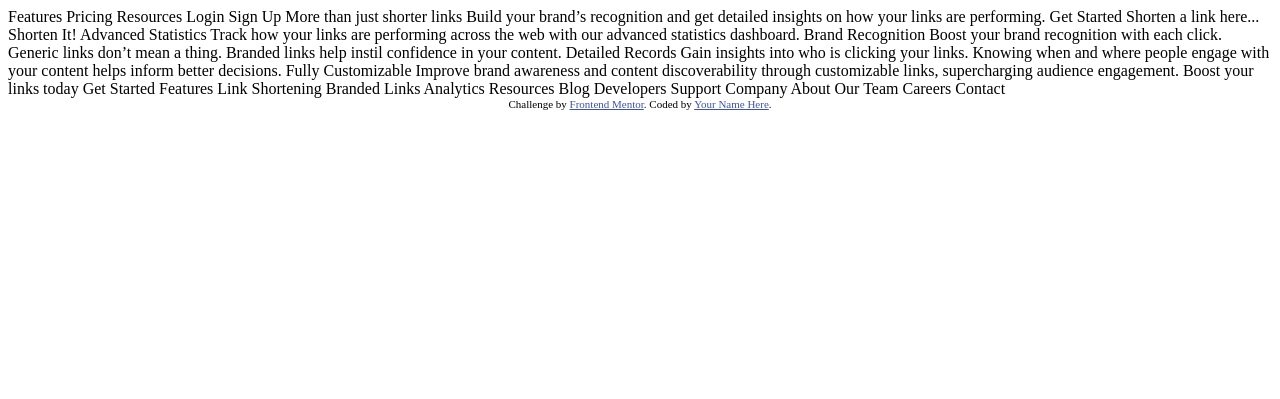
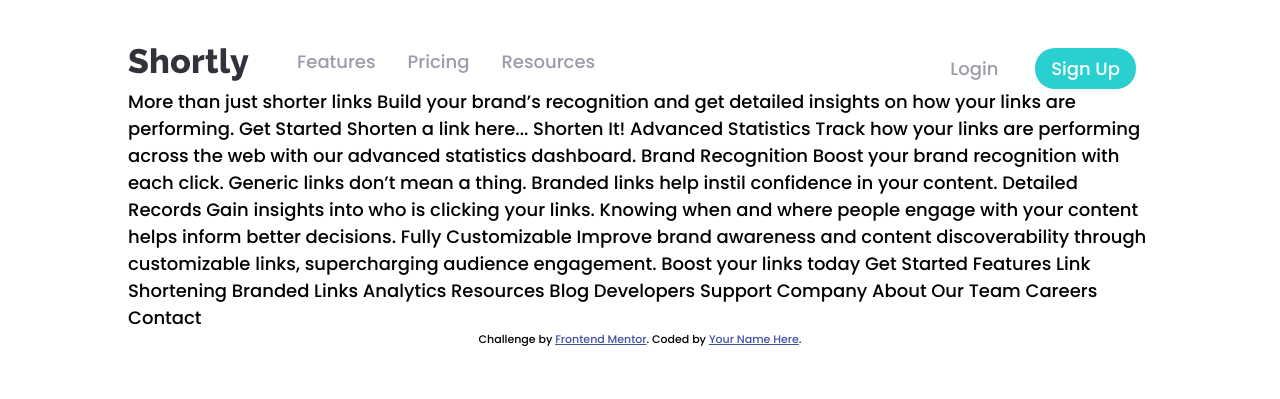
Before and after one commit to faroukbelaid09/url-shorten, a website built with webpack: page src/views/index.html in a window 1280 px wide. Built offline with nearby package versions, Linux system fonts and the light colour scheme; files whose address does not match are found by name.

Commit message:
add header to page

```diff
--- a/src/js/index.js
+++ b/src/js/index.js
@@ -0,0 +1,2 @@
+import "../styles/main.scss";
+import "../styles/header.scss";
--- /dev/null
+++ b/src/styles/header.scss
@@ -0,0 +1,47 @@
+$nav-links-color: hsl(257, 7%, 63%);
+$nav-links-hover-color: hsl(257, 27%, 26%);
+@mixin astyle {
+  text-decoration: none;
+  color: $nav-links-color;
+  margin: 0 1rem;
+  &:hover {
+    color: $nav-links-hover-color;
+  }
+}
+header {
+  display: flex;
+  justify-content: space-between;
+  align-items: center;
+
+  .nav-bar-container {
+    display: flex;
+    .logo a {
+      margin: 0 2rem 0 0;
+    }
+
+    ul {
+      list-style-type: none;
+      display: flex;
+    }
+
+    a {
+      @include astyle();
+    }
+  }
+
+  .signIn-up-container {
+    a {
+      @include astyle();
+    }
+    .signup {
+      background-color: hsl(180, 66%, 49%);
+      padding: 0.5rem 1rem;
+      border-radius: 20px;
+      color: white;
+      &:hover {
+        background-color: hsl(180, 60%, 72%);
+        color: white;
+      }
+    }
+  }
+}
--- /dev/null
+++ b/src/styles/main.scss
@@ -0,0 +1,13 @@
+@import url("https://fonts.googleapis.com/css2?family=Poppins:wght@500;700&display=swap");
+
+* {
+  padding: 0;
+  margin: 0;
+  box-sizing: border-box;
+}
+
+body {
+  font-size: 18px;
+  font-family: "Poppins", sans-serif;
+  padding: 3rem 8rem;
+}
--- a/src/views/index.html
+++ b/src/views/index.html
@@ -1,85 +1,68 @@
 <!DOCTYPE html>
 <html lang="en">
   <head>
-  <meta charset="UTF-8">
-  <meta name="viewport" content="width=device-width, initial-scale=1.0"> <!-- displays site properly based on user's device -->
+    <meta charset="UTF-8" />
+    <meta name="viewport" content="width=device-width, initial-scale=1.0" />
+    <!-- displays site properly based on user's device -->
 
-  <link rel="icon" type="image/png" sizes="32x32" href="./images/favicon-32x32.png">
+    <link
+      rel="icon"
+      type="image/png"
+      sizes="32x32"
+      href="./images/favicon-32x32.png"
+    />
 
     <title>Frontend Mentor | Shortly URL shortening API Challenge</title>
 
     <!-- Feel free to remove these styles or customise in your own stylesheet 👍 -->
     <style>
-    .attribution { font-size: 11px; text-align: center; }
-    .attribution a { color: hsl(228, 45%, 44%); }
+      .attribution {
+        font-size: 11px;
+        text-align: center;
+      }
+      .attribution a {
+        color: hsl(228, 45%, 44%);
+      }
     </style>
   </head>
   <body>
+    <header>
+      <div class="nav-bar-container">
+        <div class="logo">
+          <a href="#"><img src="images/logo.svg" alt="logo" /></a>
+        </div>
+        <nav>
+          <ul>
+            <li><a href="#">Features</a></li>
+            <li><a href="#">Pricing</a></li>
+            <li><a href="#">Resources</a></li>
+          </ul>
+        </nav>
+      </div>
+      <div class="signIn-up-container">
+        <a href="#" class="login">Login</a>
+        <a href="#" class="signup">Sign Up</a>
+      </div>
+    </header>
 
-  Features
-  Pricing
-  Resources
-
-  Login
-  Sign Up
-
-  More than just shorter links
-
-  Build your brand’s recognition and get detailed insights
-  on how your links are performing.
-
-  Get Started
-
-  Shorten a link here...
-
-  Shorten It!
-
-  Advanced Statistics
-
-  Track how your links are performing across the web with our
-  advanced statistics dashboard.
-
-  Brand Recognition
-
-  Boost your brand recognition with each click. Generic links don’t
-  mean a thing. Branded links help instil confidence in your content.
-
-  Detailed Records
-
-  Gain insights into who is clicking your links. Knowing when and where
-  people engage with your content helps inform better decisions.
-
-  Fully Customizable
-
-  Improve brand awareness and content discoverability through customizable
-  links, supercharging audience engagement.
-
-  Boost your links today
-
-  Get Started
-
-  Features
-
-  Link Shortening
-  Branded Links
-  Analytics
-
-  Resources
-
-  Blog
-  Developers
-  Support
-
-  Company
-
-  About
-  Our Team
-  Careers
-  Contact
+    More than just shorter links Build your brand’s recognition and get detailed
+    insights on how your links are performing. Get Started Shorten a link
+    here... Shorten It! Advanced Statistics Track how your links are performing
+    across the web with our advanced statistics dashboard. Brand Recognition
+    Boost your brand recognition with each click. Generic links don’t mean a
+    thing. Branded links help instil confidence in your content. Detailed
+    Records Gain insights into who is clicking your links. Knowing when and
+    where people engage with your content helps inform better decisions. Fully
+    Customizable Improve brand awareness and content discoverability through
+    customizable links, supercharging audience engagement. Boost your links
+    today Get Started Features Link Shortening Branded Links Analytics Resources
+    Blog Developers Support Company About Our Team Careers Contact
 
     <div class="attribution">
-    Challenge by <a href="https://www.frontendmentor.io?ref=challenge" target="_blank">Frontend Mentor</a>.
-    Coded by <a href="#">Your Name Here</a>.
+      Challenge by
+      <a href="https://www.frontendmentor.io?ref=challenge" target="_blank"
+        >Frontend Mentor</a
+      >. Coded by <a href="#">Your Name Here</a>.
     </div>
   </body>
 </html>
```
Also changed, not shown: style-guide.md (line endings or trailing spaces), 1 other file. Lines whose indentation alone changed are shown as unchanged.
